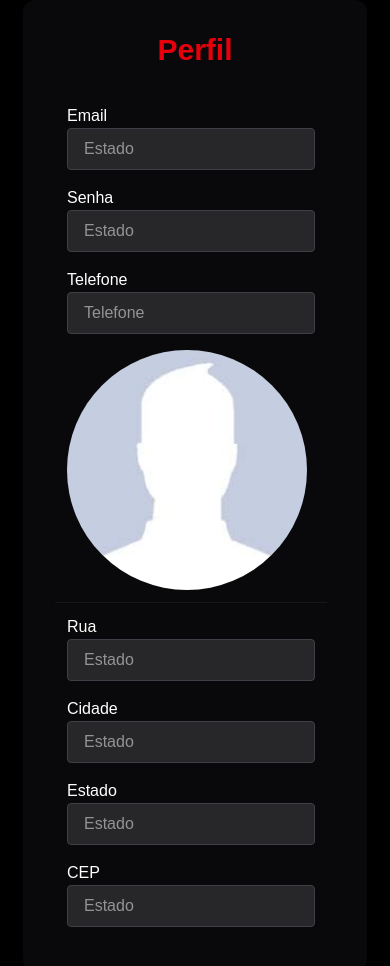
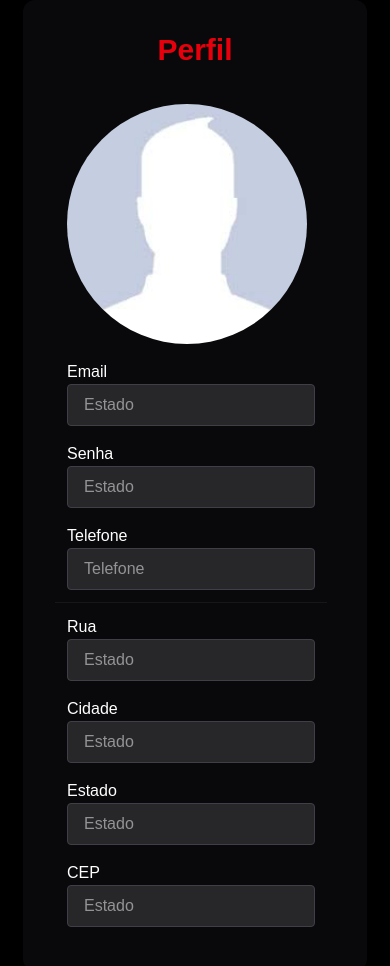
Before and after one commit to GhostS1x/vanguard-motors, a Next.js app: page /pages/dashboard/customer/profile in a window 390 px wide. Shown: the top 966 px of the page. Built offline with nearby package versions, Linux system fonts and the light colour scheme.

Commit message:
trocando a posição da imagem no celular

```diff
--- a/src/app/pages/dashboard/customer/profile/page.tsx
+++ b/src/app/pages/dashboard/customer/profile/page.tsx
@@ -11,6 +11,7 @@ export default function ProfilePage() {
                 <form className="space-x-2">
                     <div className="grid grid-cols-1 md:grid-cols-2 gap-4 p-3">
                         <div className="grid grid-cols-1 gap-4">
+                            <Image src="/perfil.png" width={100} height={100} alt="" className="rounded-full w-60 flex md:hidden h-60"/>
                             <div className="grid">
                                 <label htmlFor="Email" className="text-white">Email</label>
                                 <input
@@ -36,7 +37,7 @@ export default function ProfilePage() {
                                 />
                             </div>
                         </div>
-                        <Image src="/perfil.png" width={100} height={100} alt="" className="rounded-full w-60 h-60"/>
+                        <Image src="/perfil.png" width={100} height={100} alt="" className="rounded-full w-60 hidden md:block h-60"/>
                     </div>
                     <hr />
                     <div className="p-3 grid grid-cols-1 md:grid-cols-2 gap-4">
```
